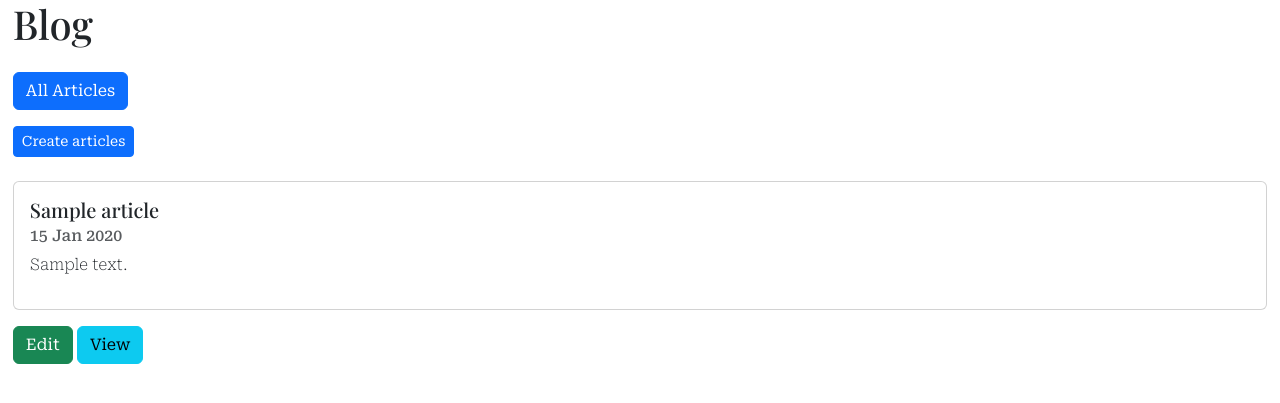
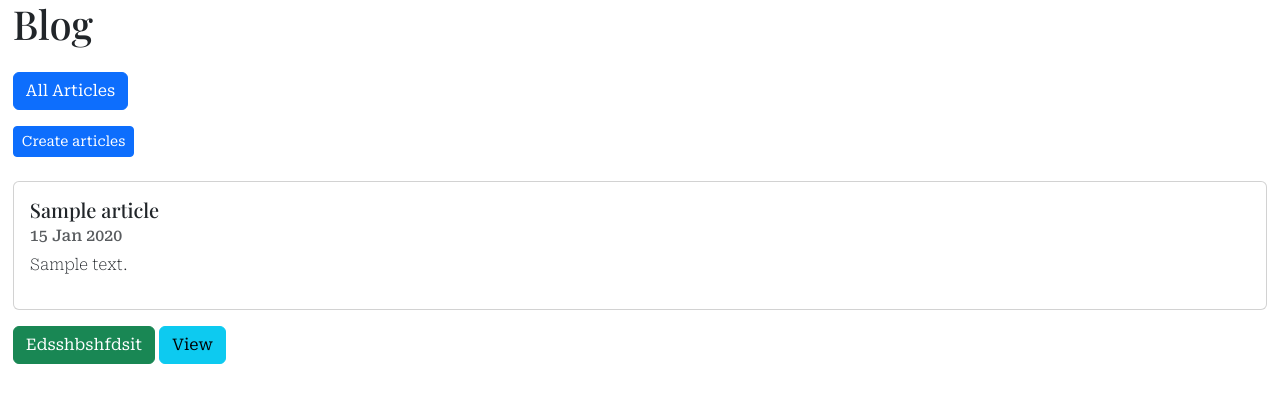
Before and after one commit to MohammadUmar5/CRUD-Operations, a Node server app: template views/blog.ejs in a window 1280 px wide. Shown: the top 403 px of the page. Run offline with Node 20, Linux system fonts and the light colour scheme; the template is opened without the code that fills it: most values are stand-ins (such as "Sample title", 1, 10 or a date in 2020); some web fonts are replaced.

Commit message:
Auto-Commit: 26/12/2024, 20:03:51
Modified: /home/umar/Web Develpment Projects/Backend/4.5 Blog/views/blog.ejs
Added: /home/umar/Web Develpment Projects/Backend/4.5 Blog/.git/config

```diff
--- a/views/blog.ejs
+++ b/views/blog.ejs
@@ -29,7 +29,7 @@
                 </div>
 
             </div>
-            <a href="/editArticle/<%= element.id %>"><button class="btn btn-success mt-3" type="button">Edit</button></a>
+            <a href="/editArticle/<%= element.id %>"><button class="btn btn-success mt-3" type="button">Edsshbshfdsit</button></a>
             <a href="/viewArticle"><button class="btn btn-info mt-3" type="button">View</button></a>
         <% }) %>
     </div>
```
